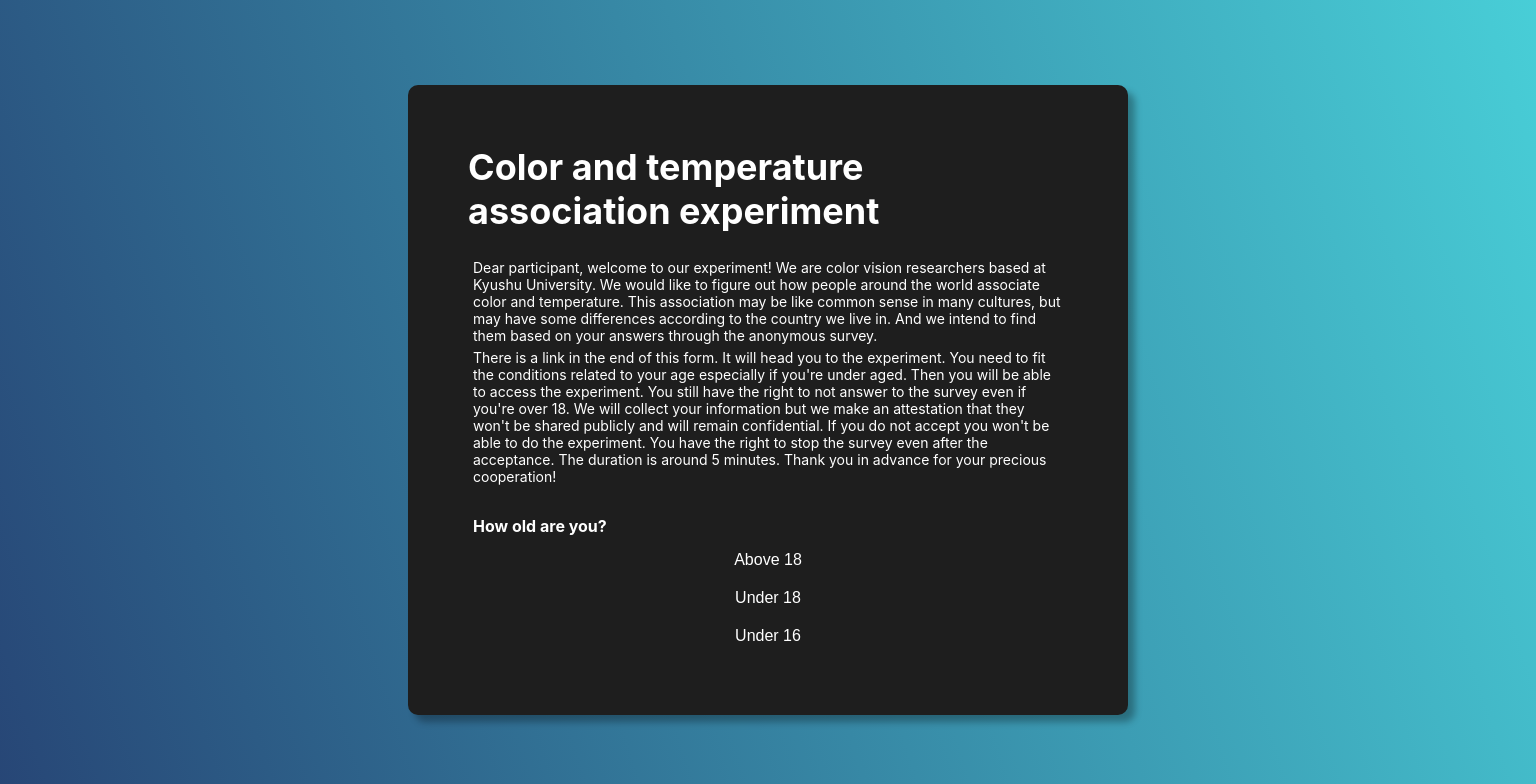
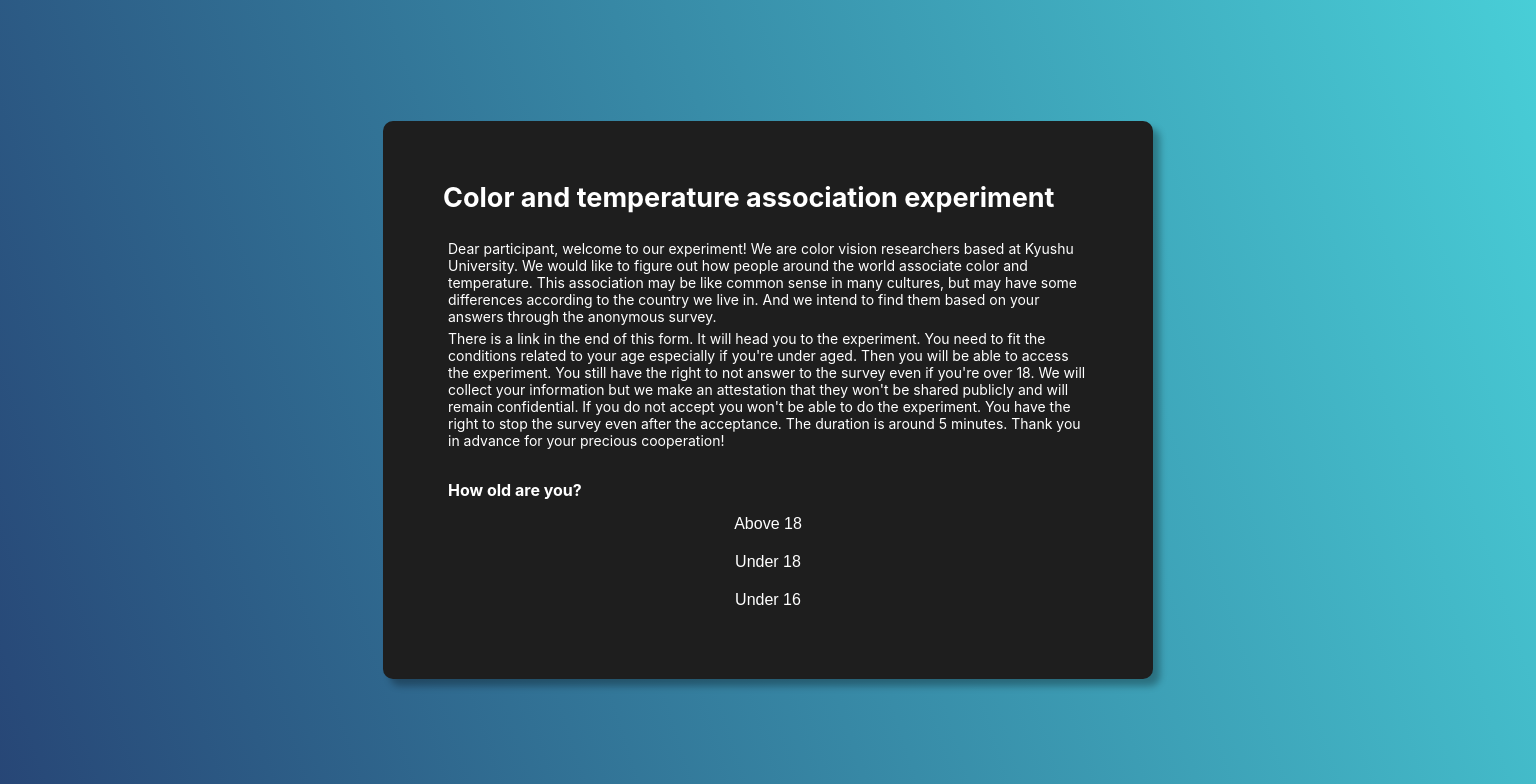
Before and after one commit to AdonisTheMonke/cata_frontend, a React (Create React App) app: page / in a window 1536 px wide. Both pictures are taken after a click on the element "English". Shown: the top 784 px of the page. Built offline with nearby package versions, Linux system fonts and the light colour scheme.

Commit message:
german fixed

```diff
--- a/src/App.css
+++ b/src/App.css
@@ -5,6 +5,8 @@
 
 h1 {
   margin: 0px;
+  font-size: 1.5em;
+  overflow-wrap: break-word;
 }
 h2 {
   padding: 0px;
@@ -89,7 +91,7 @@ pre {
 }
 
 .termsandcondition-div {
-  width: 500px;
+  width: 600px;
   background: #1E1E1E;
   padding: 60px;
   height: 100%;
@@ -194,7 +196,7 @@ pre {
 @media screen and (min-width: 1440px){
 
   .termsandcondition-div{
-    width: 600px;
+    width: 650px;
   }
 
 
```
